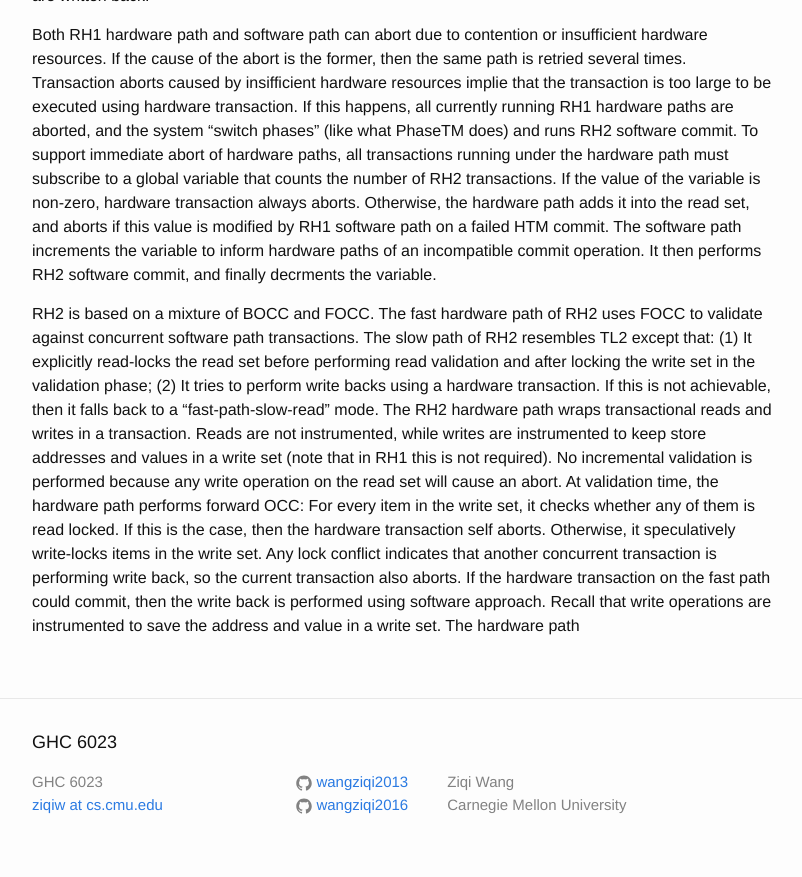
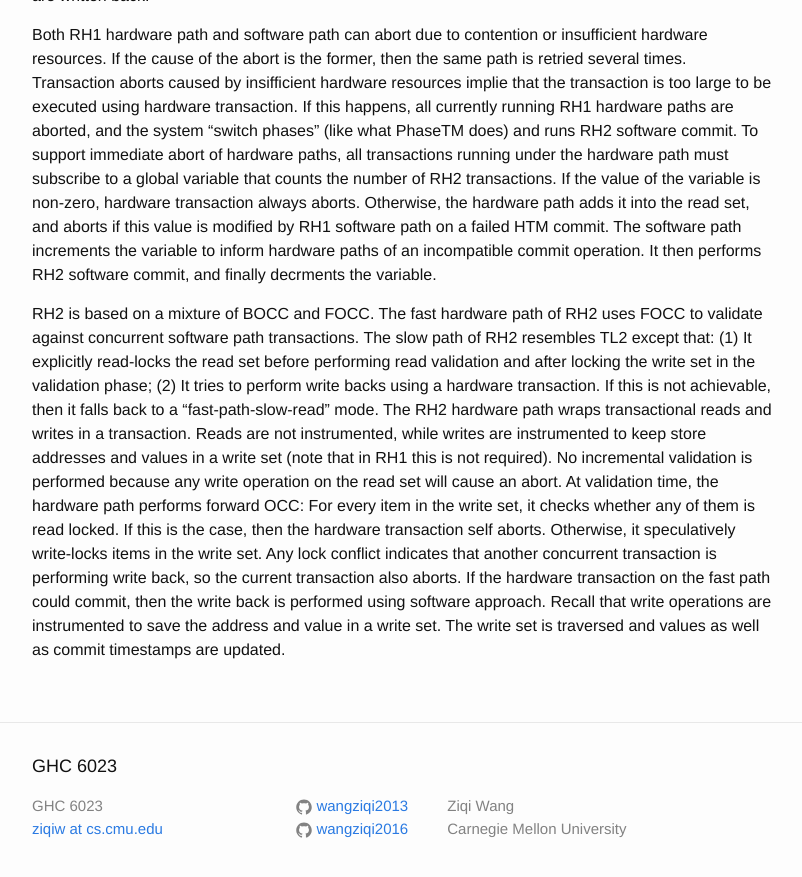
Before and after one commit to wangziqi2013/wangziqi2013.github.io, a Jekyll site: the page built from _posts/2018-05-30-Reduced-HTM.markdown, in a window 1280 px wide and 900 px high, scrolled down 2746 px. Shown: the top 877 px of the window, without its empty margins (238-1040 px from the left). Built offline with Jekyll 4.4.1, drawn with Linux system fonts in a browser that asks for light colours.

Commit message:
Finish RH2 hardware path

```diff
--- a/_posts/2018-05-30-Reduced-HTM.markdown
+++ b/_posts/2018-05-30-Reduced-HTM.markdown
@@ -116,7 +116,8 @@ The RH2 hardware path wraps transactional reads and writes in a transaction. Rea
 are instrumented to keep store addresses and values in a write set (note that in RH1 this is not required). No incremental
 validation is performed because any write operation on the read set will cause an abort. At validation time, the hardware
 path performs forward OCC: For every item in the write set, it checks whether any of them is read locked. If this is the case,
-then the hardware transaction self aborts. Otherwise, it speculatively write-locks items in the write set. Any lock conflict indicates
-that another concurrent transaction is performing write back, so the current transaction also aborts. If the hardware transaction
-on the fast path could commit, then the write back is performed using software approach. Recall that write operations
-are instrumented to save the address and value in a write set. The hardware path
+then the hardware transaction self aborts. Otherwise, it speculatively write-locks items in the write set. Any lock conflict
+indicates that another concurrent transaction is performing write back, so the current transaction also aborts. If the hardware
+transaction on the fast path could commit, then the write back is performed using software approach. Recall that write operations
+are instrumented to save the address and value in a write set. The write set is traversed and values as well as commit timestamps
+are updated.
```
